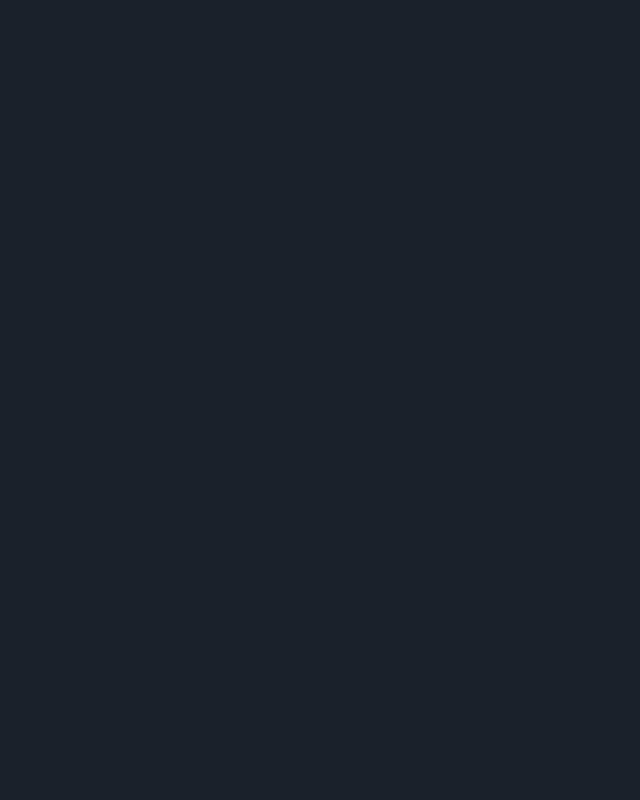
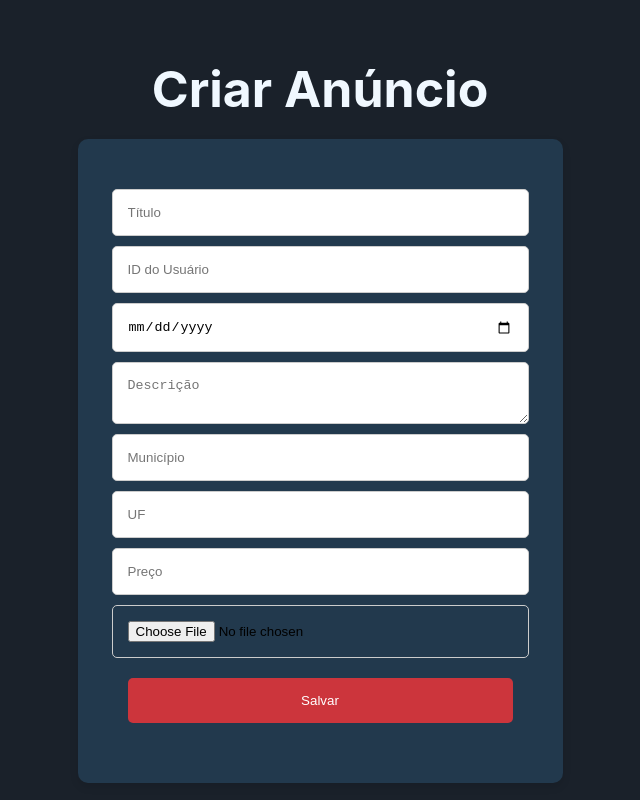
Before and after one commit to FatecFranca/DSM-G01-PI3-2024-1, a React (Create React App) app in the folder band_finder/front-end/: page /vendas in a window 1280 px wide. Before the commit this address had no page. Shown: the whole page, without its empty margins (320-960 px from the left). Built offline with nearby package versions, Linux system fonts and the light colour scheme; the HTML template or start-up script is replaced by a standard one.

Commit message:
tela de cadastro de anuncio

```diff
--- a/band_finder/front-end/package.json
+++ b/band_finder/front-end/package.json
@@ -6,6 +6,7 @@
     "@testing-library/jest-dom": "^5.17.0",
     "@testing-library/react": "^13.4.0",
     "@testing-library/user-event": "^13.5.0",
+    "axios": "^1.6.8",
     "react": "^18.2.0",
     "react-dom": "^18.2.0",
     "react-router-dom": "^6.23.0",
--- a/band_finder/front-end/src/components/MainHome/index.js
+++ b/band_finder/front-end/src/components/MainHome/index.js
@@ -65,3 +65,4 @@ Arthur pensa em fazer freelances em bandas de bar para completar sua renda nos f
         </div>
     )
 }
+export default Conteudo;
--- a/band_finder/front-end/src/pages/CriarAnuncio/CriarAnuncio.module.css
+++ b/band_finder/front-end/src/pages/CriarAnuncio/CriarAnuncio.module.css
@@ -0,0 +1,57 @@
+.container {
+    display: flex;
+    justify-content: center;
+    align-items: center;
+    height: 50vh;
+    background-color: #1A212A; /* Cor de fundo para a página inteira */
+    display: flex;
+    justify-content: center;
+    align-items: center;
+    flex-direction: column;
+}
+
+.form {
+    display: flex;
+    flex-direction: column;
+    align-items: center;
+    width: 100%;
+    padding: 50px;
+    background-color: #22394D; /* Cor de fundo para o formulário */
+    border-radius: 10px;
+    box-shadow: 0 4px 8px rgba(0, 0, 0, 0.1); /* Sombra para o formulário */
+}
+
+.form input,
+.form textarea,
+.form button {
+    margin-bottom: 10px;
+    padding: 15px;
+    width: 100%;
+    border: 1px solid #ccc; /* Borda para os inputs e textarea */
+    border-radius: 5px;
+    outline: none;
+}
+
+.form input[type="file"] {
+    margin-bottom: 20px;
+}
+
+.form button {
+    background-color: #CC353C;
+    color: #fff;
+    border: none;
+    border-radius: 5px;
+    cursor: pointer;
+    transition: background-color 0.1s;
+}
+
+.form button:hover {
+    background-color: #be0009;
+}
+
+.titulo {
+    text-align: center; /* Centraliza o texto */
+    margin-bottom: 20px; /* Espaçamento abaixo do título */
+    color:aliceblue;
+    font-size: 50px;
+}
--- a/band_finder/front-end/src/pages/CriarAnuncio/index.js
+++ b/band_finder/front-end/src/pages/CriarAnuncio/index.js
@@ -0,0 +1,83 @@
+import React, { useState } from 'react';
+import axios from 'axios';
+import styles from './CriarAnuncio.module.css';
+const CriarAnuncio = () =>{
+    const [venda, setVenda] = useState({
+        titulo: '',
+        usuario_id: '',
+        data: '',
+        descricao: '',
+        municipio: '',
+        uf: '',
+        preco: '',
+        midia: null // Inicialize midia como null para permitir a seleção de uma foto
+    });
+
+    const handleChange = (event) => {
+        const { name, value } = event.target;
+        setVenda({ ...venda, [name]: value });
+    };
+
+    const handleMidiaChange = (event) => {
+        const midia = event.target.files[0]; // Obtenha o arquivo de mídia (foto)
+        setVenda({ ...venda, midia });
+    };
+
+    const handleSubmit = async (event) => {
+        event.preventDefault();
+        try {
+            const formData = new FormData();
+            formData.append('titulo', venda.titulo);
+            formData.append('usuario_id', venda.usuario_id);
+            formData.append('data', venda.data);
+            formData.append('descricao', venda.descricao);
+            formData.append('municipio', venda.municipio);
+            formData.append('uf', venda.uf);
+            formData.append('preco', venda.preco);
+            formData.append('midia', venda.midia); // Adicione a foto ao FormData
+
+            const response = await axios.post('http://localhost:3000/vendas', formData, {
+                headers: {
+                    'Content-Type': 'multipart/form-data' // Defina o cabeçalho para indicar que é um formulário de dados multipartes
+                }
+            });
+            console.log(response.data);
+            setVenda({ // Limpe o estado do formulário após o envio bem-sucedido
+                titulo: '',
+                usuario_id: '',
+                data: '',
+                descricao: '',
+                municipio: '',
+                uf: '',
+                preco: '',
+                midia: null
+            });
+        } catch (error) {
+            console.error('Erro ao enviar venda:', error);
+        }
+    };
+
+    return (
+
+
+        <div className={styles.container}>
+        <h2 className={styles.titulo}>Criar Anúncio</h2>
+
+        <form className={styles.form} onSubmit={handleSubmit}>
+            <input type="text" name="titulo" value={venda.titulo} onChange={handleChange} placeholder="Título" required />
+            <input type="text" name="usuario_id" value={venda.usuario_id} onChange={handleChange} placeholder="ID do Usuário" required />
+            <input type="date" name="data" value={venda.data} onChange={handleChange} required />
+            <textarea name="descricao" value={venda.descricao} onChange={handleChange} placeholder="Descrição" />
+            <input type="text" name="municipio" value={venda.municipio} onChange={handleChange} placeholder="Município" required />
+            <input type="text" name="uf" value={venda.uf} onChange={handleChange} placeholder="UF" required />
+            <input type="number" name="preco" value={venda.preco} onChange={handleChange} placeholder="Preço" required />
+            <input type="file" name="midia" onChange={handleMidiaChange} accept="image/*" required /> {/* Campo de entrada para a foto */}
+            <button type="submit">Salvar</button>
+        </form>
+        </div>
+
+
+    );
+};
+
+export default CriarAnuncio;
--- a/band_finder/front-end/src/routes.js
+++ b/band_finder/front-end/src/routes.js
@@ -2,6 +2,7 @@ import { BrowserRouter, Routes, Route } from 'react-router-dom';
 import Home from './pages/Home';
 import Login from './pages/Login';
 import CadastroCliente from './pages/Cadastro-clientes';
+import CriarAnuncio from './pages/CriarAnuncio'
 
 function AppRoutes (){
     return(
@@ -10,6 +11,7 @@ function AppRoutes (){
             <Route path="/" element={<Home />} />
             <Route path="/login" element={<Login/>} />
             <Route path="/cadastro" element={<CadastroCliente/>} />
+            <Route path="/vendas" element={<CriarAnuncio/>} />
         </Routes>
 
         </BrowserRouter>
```
Also changed, not shown: 1 other file (tests, documents, lock files or other folders).
